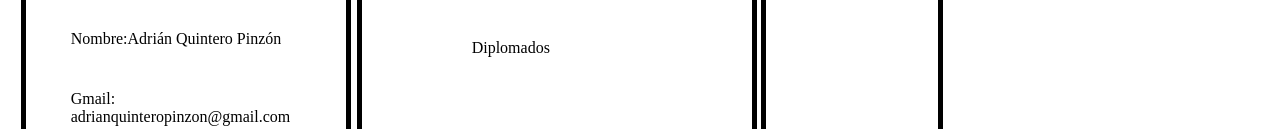
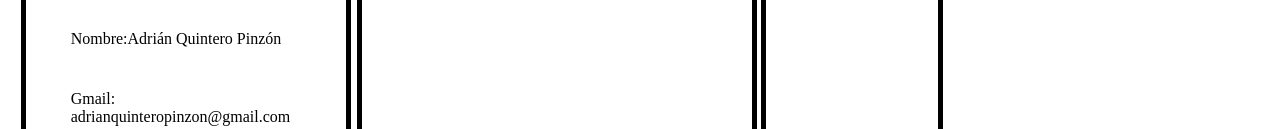
Before and after one commit to adrianquintero09/HTML_S1_QuinteroAdrian, a plain HTML site: page Dia2/index.html in a window 1280 px wide. Shown: the part 615-744 px from the top of the page. Drawn offline with Linux system fonts and the light colour scheme.

Commit message:
Upload Day 4 :zap:

```diff
--- a/Dia2/index.html
+++ b/Dia2/index.html
@@ -21,7 +21,7 @@
                 <p>Pregrado</p>
                 <p>posgrado</p>
                 <p>Cursos</p>
-                <p>Diplomados</p>
+                <p></p>
              </div>
         <div class="container4"> </div>
            <p></p>
```
